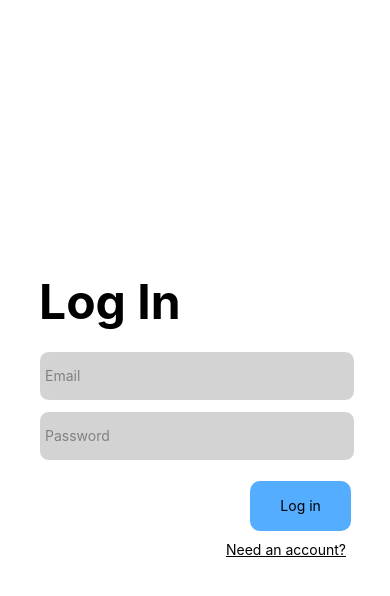
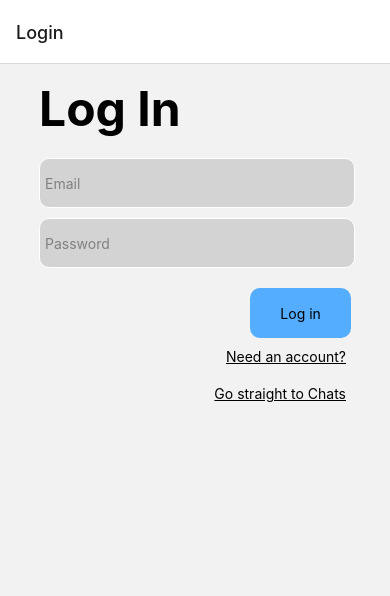
Before and after one commit to jrstrts/WhatsThatApp, a React Native app: screen /Login in a window 390 px wide. Shown: the top 596 px of the page. Built offline with nearby package versions, Linux system fonts and the light colour scheme.

Commit message:
Added navigation structure
Added nav files, navigation between screens, a temporary bypass of the signup screen and more. END OF BLOCK COMMITS.

```diff
--- a/App.js
+++ b/App.js
@@ -1,24 +1,29 @@
-/* eslint-disable max-len */
-import {StatusBar} from 'expo-status-bar';
-import {StyleSheet, View, ScrollView} from 'react-native';
 import React from 'react';
-import MessageThread from './components/fragments/message-thread';
-import Chats from './components/fragments/chat';
-import Login from './components/fragments/login';
+import {NavigationContainer} from '@react-navigation/native';
+import {createNativeStackNavigator} from '@react-navigation/native-stack';
+// import {createBottomTabNavigator} from '@react-navigation/bottom-tabs';
+import LoginNav from './components/navigators/loginNav';
+import MainAppNav from './components/navigators/mainAppNav';
+
+const Stack = createNativeStackNavigator();
 
 export default function App() {
   return (
-    <View style={styles.container} >
-      <Login />
-    </View>
+    <NavigationContainer>
+      <Stack.Navigator
+        headerBackVisible= 'false'
+      >
+        <Stack.Screen
+          name='LoginNav'
+          component={LoginNav}
+          options={{headerShown: false}}
+        />
+        <Stack.Screen
+          name='MainAppNav'
+          component={MainAppNav}
+          options={{headerShown: false}}
+        />
+      </Stack.Navigator>
+    </NavigationContainer>
   );
 }
-
-const styles = StyleSheet.create({
-  container: {
-    flex: 1,
-    backgroundColor: 'white',
-    justifyContent: 'center',
-    paddingTop: 45,
-  },
-});
--- a/components/elements/message.js
+++ b/components/elements/message.js
@@ -10,6 +10,13 @@ class Message extends Component {
 
   constructor(props) {
     super(props);
+
+    this.state = {
+      email: '',
+      password: '',
+      statusText: '',
+      statusColor: 'black',
+    };
   }
 
   render() {
--- a/components/elements/user.js
+++ b/components/elements/user.js
@@ -30,7 +30,7 @@ class User extends Component {
     return (
       <Pressable
         style={messageStyles.userContainer}
-        onPress={() => console.log('go to chat screen')}>
+        onPress={() => navigation.navigate('ChatScreen')}>
         <View style={messageStyles.pictureBackground} />
         <View style={messageStyles.textBackground}>
           <Text style={messageStyles.usernameText}>
--- a/components/fragments/login.js
+++ b/components/fragments/login.js
@@ -8,12 +8,16 @@ import {
   StatusBar,
   Pressable,
 } from 'react-native';
-// import PropTypes from 'prop-types';
+import PropTypes from 'prop-types';
 
 // const passwordValidator = require('password-validator');
 const validator = require('email-validator');
 
 class Login extends Component {
+  static propTypes = {
+    navigation: PropTypes.any,
+  };
+
   constructor(props) {
     super(props);
 
@@ -70,6 +74,8 @@ class Login extends Component {
   };
 
   render() {
+    const navigation = this.props.navigation;
+
     return (
       <View>
         <View style={loginStyles.txtContainer}>
@@ -102,16 +108,23 @@ class Login extends Component {
             style={[loginStyles.button]}
             onPress={() => {
               if (this.login()) {
-                console.log('go to main screen');
+                navigation.navigate('MainAppNav', {screen: 'Chat'});
               };
             }}>
             <Text style={loginStyles.buttonText}>Log in</Text>
           </Pressable>
           <Pressable
-            onPress={() => console.log('go to sign up')}
+            onPress={() => navigation.navigate('Signup')}
           >
             <Text style={[loginStyles.elements, loginStyles.linkText]}>
               Need an account?
+            </Text>
+          </Pressable>
+          <Pressable
+            onPress={() => navigation.navigate('MainAppNav', {screen: 'Chat'})}
+          >
+            <Text style={[loginStyles.elements, loginStyles.linkText]}>
+              Go straight to Chats
             </Text>
           </Pressable>
         </View>
--- a/components/fragments/signup.js
+++ b/components/fragments/signup.js
@@ -56,7 +56,7 @@ class Signup extends Component {
         statusText: 'Success!',
         statusColor: 'green',
       });
-      console.log('go to login screen');
+      navigation.navigate('Login');
     } else {
       console.log('Email OR password is not valid');
       this.setState({
--- /dev/null
+++ b/components/navigators/chatNav.js
@@ -0,0 +1,26 @@
+// import {StyleSheet} from 'react-native';
+import React, {Component} from 'react';
+import {createNativeStackNavigator} from '@react-navigation/native-stack';
+import Chats from '../fragments/chat';
+import MessageThread from '../fragments/message-thread';
+
+const Stack = createNativeStackNavigator();
+
+class ChatNav extends Component {
+  render() {
+    return (
+      <Stack.Navigator screenOptions={{headerShown: false}} >
+        <Stack.Screen name="Chats" component={Chats} />
+        <Stack.Screen
+          name="ChatScreen"
+          component={MessageThread}
+          options={{headerShown: true}}/>
+      </Stack.Navigator>
+    );
+  }
+}
+
+export default ChatNav;
+
+{/* <Tab.Screen name="Messages" component={MessageThread} />
+<Tab.Screen name="Contacts" component={Contacts} /> */}
--- /dev/null
+++ b/components/navigators/loginNav.js
@@ -0,0 +1,23 @@
+// import {StyleSheet} from 'react-native';
+import React, {Component} from 'react';
+import {createNativeStackNavigator} from '@react-navigation/native-stack';
+import Login from '../fragments/login';
+import Signup from '../fragments/signup';
+
+const Stack = createNativeStackNavigator();
+
+class LoginNav extends Component {
+  render() {
+    return (
+      <Stack.Navigator>
+        <Stack.Screen name="Login" component={Login} />
+        <Stack.Screen name="Signup" component={Signup} />
+      </Stack.Navigator>
+    );
+  }
+}
+
+export default LoginNav;
+
+{/* <Tab.Screen name="Messages" component={MessageThread} />
+<Tab.Screen name="Contacts" component={Contacts} /> */}
--- /dev/null
+++ b/components/navigators/mainAppNav.js
@@ -0,0 +1,28 @@
+// import {StyleSheet} from 'react-native';
+import React, {Component} from 'react';
+import {createBottomTabNavigator} from '@react-navigation/bottom-tabs';
+import Contacts from '../fragments/contacts';
+import ChatNav from '../navigators/chatNav';
+
+const Tab = createBottomTabNavigator();
+
+class MainAppNav extends Component {
+  render() {
+    return (
+      <Tab.Navigator>
+        <Tab.Screen
+          name="ChatNav"
+          component={ChatNav}
+          options={{headerShown: true, title: 'Chats'}}/>
+        {/* for some reason the above options remove the back button where
+         headerBackVisible does not :) */}
+        <Tab.Screen name="Contacts" component={Contacts} />
+      </Tab.Navigator>
+    );
+  }
+}
+
+export default MainAppNav;
+
+{/* <Tab.Screen name="Messages" component={MessageThread} />
+<Tab.Screen name="Contacts" component={Contacts} /> */}
```
